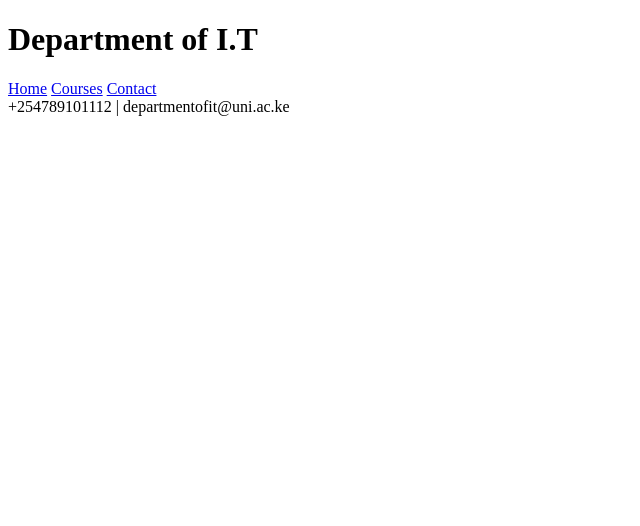
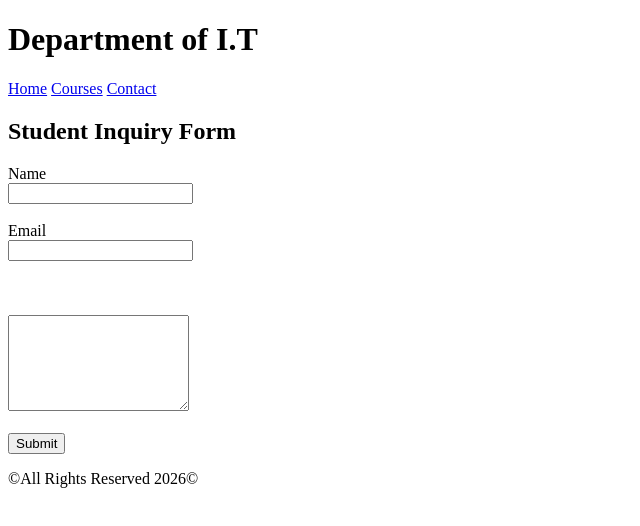
Before and after one commit to mitchelleasola/Department-of-IT, a plain HTML site: page contact.html in a window 1280 px wide. Shown: the whole page, without its empty margins (0-640 px from the left). Drawn offline with Linux system fonts and the light colour scheme.

Commit message:
Update contact.html

```diff
--- a/contact.html
+++ b/contact.html
@@ -11,7 +11,18 @@
       <a href="contact.html">Contact</a>
     </nav>
   </header>
-  <main>+254789101112 |
-  departmentofit@uni.ac.ke
+  <main>
+<h2>Student Inquiry Form</h2>
+<form>
+<label for="name">Name</label><br>
+<input type="text"id="name"name="name" required><br><br>
+<label for="email">Email</label><br>
+<input type="email"id="email"name="email" required><br><br>
+<label for="message"id="message"name="message"required><br><br>
+<textarea id="message"name="message"rows="6"columns="31"></textarea><br><br>
+<input type="submit" value="Submit">
   </main>
+<footer>
+<p>&copy;All Rights Reserved 2026©</p>
+</footer>
 </body>
```
